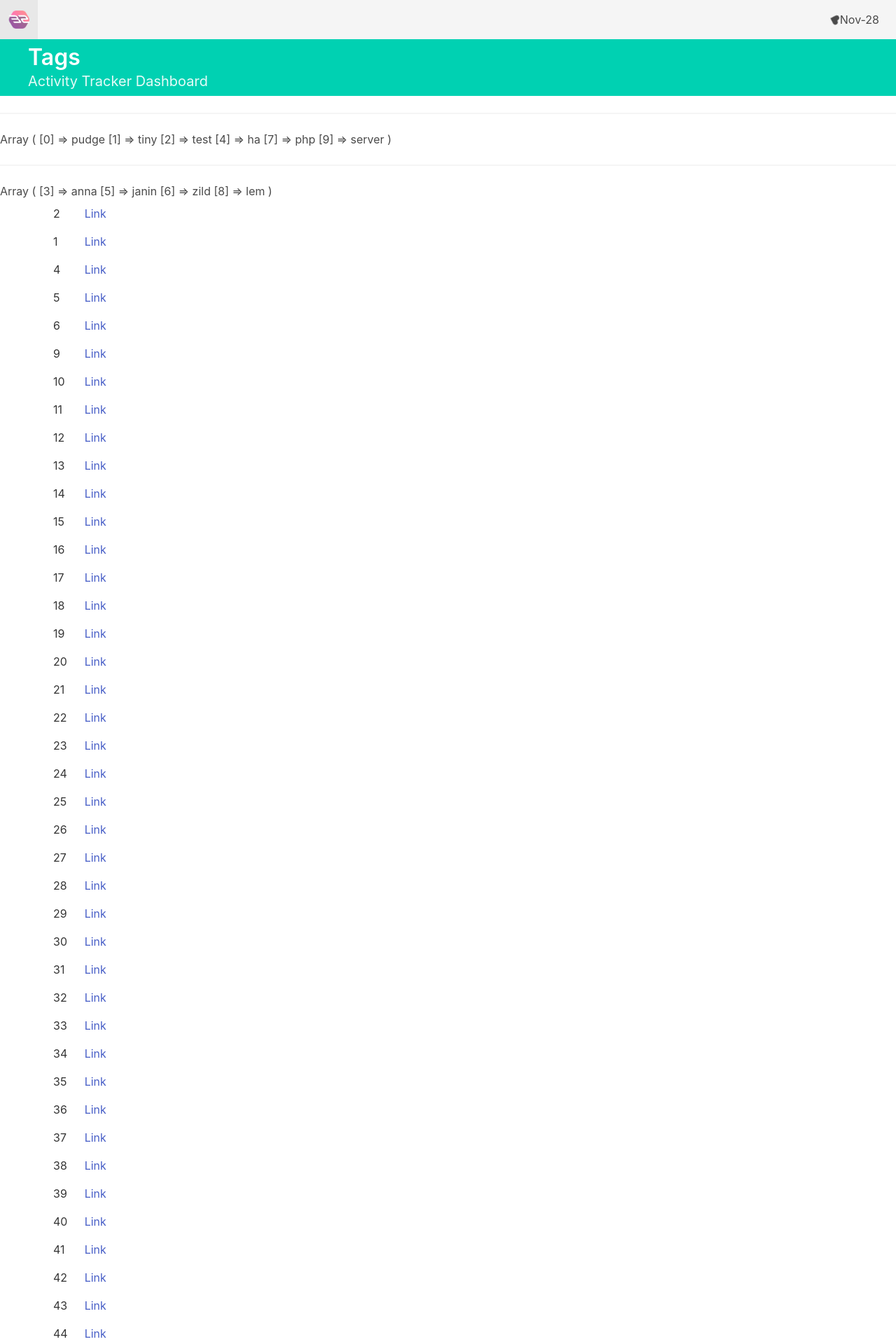
After one commit to pedenski/Sengoku, a PHP site: page /tags.php?tagname=pudge in a window 1280 px wide. The commit adds this page. Shown: the top 1920 px of the page at 70% size. Run offline with PHP 8.4, Linux system fonts and the light colour scheme; data comes from the database, SQL or seed files in the repository; some libraries are stand-ins or nearby versions.

Commit message:
search by tagname

```diff
--- a/html/navbar.php
+++ b/html/navbar.php
@@ -1,7 +1,7 @@
 <nav class="navbar is-light">
   <div class="navbar-brand">
   <a class="navbar-item" href="index.php">
-    <img src="../sengoku/style/img/logo3.png" alt="Sengoku: Activity Report" width="30" height="90">
+    <img src="style/img/logo3.png" alt="Sengoku: Activity Report" width="30" height="90">
   </a>
   </div>
   <div id="navMenuTransparentExample" class="navbar-menu">
--- /dev/null
+++ b/html/tags_header.php
@@ -0,0 +1,29 @@
+<!DOCTYPE html>
+<html>
+  <head>
+    <meta charset="utf-8">
+    <meta name="viewport" content="width=device-width, initial-scale=1">
+    <title>Hello Bulma!</title>
+
+
+
+    <link rel="stylesheet" href="https://cdnjs.cloudflare.com/ajax/libs/bulma/0.6.0/css/bulma.min.css">
+
+    <!-- JQUERY (CDN) -->
+    <script  src="https://code.jquery.com/jquery-3.2.1.js"  integrity="sha256-DZAnKJ/6XZ9si04Hgrsxu/8s717jcIzLy3oi35EouyE="  crossorigin="anonymous"></script>
+
+
+
+  <!-- JQUERY UI CSS
+   <link rel="stylesheet" href="../sengoku/style/css/jquery-ui.css">-->
+    <!-- FONT AWESOME (CDN) -->
+    <link rel="stylesheet" href="https://maxcdn.bootstrapcdn.com/font-awesome/4.7.0/css/font-awesome.min.css">
+
+
+
+
+    <!-- SLIDER -->
+      <!-- CUSTOM CSS -->
+    <link rel="stylesheet" type="text/css" href="../style/css/sengoku.index.css"/>
+  </head>
+  <body>
--- a/index.php
+++ b/index.php
@@ -228,7 +228,7 @@ echo strip_tags($Activity->get_snippet($Activity->textarea, 5)); ?>  </small></s
 $Tags->Get_Tags($row['ActyID']);   //Execute Tags based on ActyID
 $Tags->Compare_Array(); // execute tag comparison  ?>
 <?php foreach($Tags->TagLists as $TagName) { ?>
-<span class="tag is-dark mar-r-5">  <?php echo $TagName; ?> </span>
+<a href="tags.php?tagname=<?php echo $TagName; ?>"><span class="tag is-dark mar-r-5">  <?php echo $TagName; ?> </span> </a>
 <!-- <span class="tag is-info"> </span> -->
 <?php } ?>
 </td>
--- a/lib/database.class.php
+++ b/lib/database.class.php
@@ -4,7 +4,7 @@ class Database {
 	//creds
 	private $dbn = 'mysql:dbname=sengoku;host=localhost;';
 	private $user = 'root';
-	private $password = 'Inn0v@t10n';
+	private $password = '';
 
 	public $conn;
 
--- a/lib/tags.class.php
+++ b/lib/tags.class.php
@@ -71,6 +71,17 @@ class Tags  {
 
 	}
 
+
+	public function Get_Title_From_Tags($tagname)
+	{
+		$q = "SELECT tag_map.ActyID , tags.TagName FROM tags
+		INNER JOIN tag_map ON tags.TagID = tag_map.TagID
+		WHERE tags.TagName = ?";
+		$sql = $this->conn->prepare($q);
+		$sql->bindParam(1, $tagname);
+		$sql->execute();
+		return $row = $sql->fetchALL(PDO::FETCH_ASSOC);
+	}
 
 
 	public function Compare_Array()
--- /dev/null
+++ b/tags.php
@@ -0,0 +1,97 @@
+<?php
+session_start();
+$page_title = "Tags";
+if(isset($_GET['tagname'])) {
+	$tagname = $_GET['tagname'];
+}
+
+
+
+
+include_once('lib/tags.class.php');
+include_once('lib/users.class.php');
+$tags = new Tags();
+$Users = new Users();
+
+
+
+
+include_once('html/tags_header.php');
+include_once('html/navbar.php');
+?>
+
+<!-- HERO -->
+<section class="hero is-primary">
+<div class="hero-body">
+<div class="container is-fluid">
+  <h1 class="title">
+  <?php echo $page_title;?>
+  </h1>
+  <h2 class="subtitle">
+    Activity Tracker Dashboard
+  </h2>
+</div>
+</div>
+</section>
+
+
+<?php
+
+
+
+
+$a = $tags->Count_Top($limit = 10);
+//print_r($a);
+
+
+$tags->UserLists = $Users->Get_User_Listing();
+$tags->TagLists = $a;
+
+echo "<hr>";
+$tags->Compare_Array();
+
+print_r($tags->TagLists);
+echo "<hr>";
+print_r($tags->UserLists);
+//styles
+
+?>
+<div class="container">
+
+
+<?php
+
+$a = $tags->Get_Title_From_Tags($tagname);
+?>
+<table class="table is-bordered">
+<?php
+foreach($a as $r) { ?>
+<tr>
+	<td><?php echo $r['ActyID']; ?></td>
+	<td><a href="page.php?id=<?php echo $r['ActyID']; ?>"> Link </a></td>
+</tr>
+
+
+<?php } ?>
+
+</table>
+
+<table class="table is-bordered">
+<thead>
+	<th>Tags</th>
+	<th>Count</th>
+
+</thead>
+
+
+<tr>
+	<td>  </td>
+	<td>  </td>
+</tr>
+
+</table>
+
+</div> <!-- /container -->
+
+</body>
+</html>
```
Also changed, not shown: html/tags.php (deleted, +0 -42 lines), html/tags_footer.php (added, +20 -0 lines).
